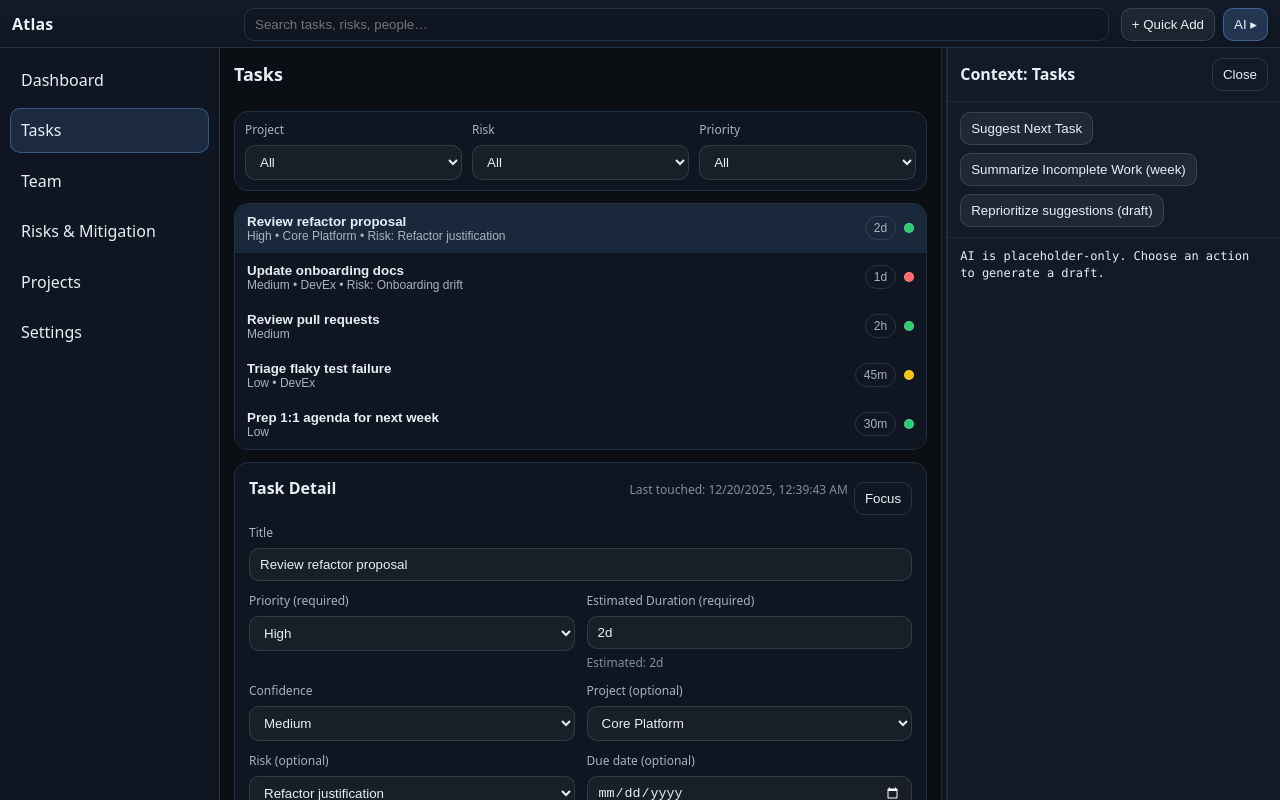
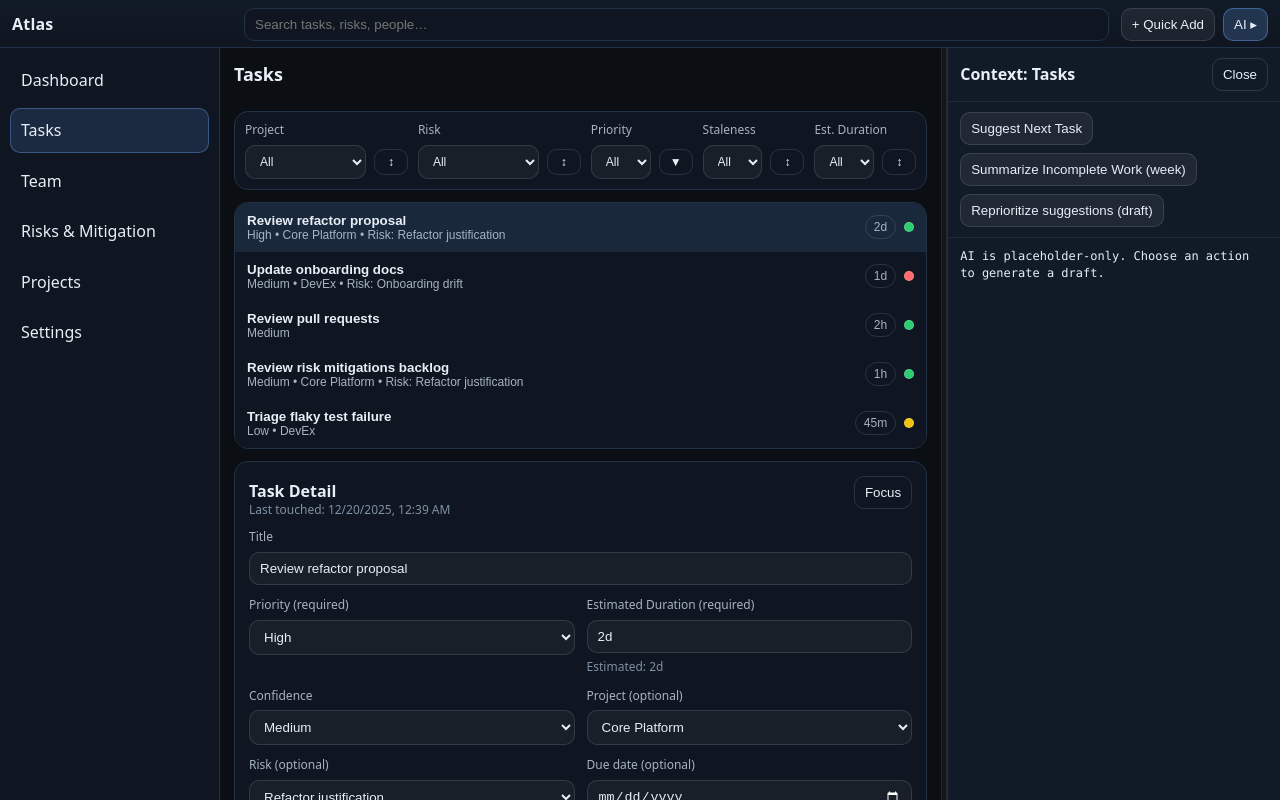
Before and after one commit to smithhe/Atlas, a React (Vite) app in the folder src/atlas.ui/: page /#/tasks in a window 1280 px wide. Shown: the top 800 px of the page. Built offline with nearby package versions, Linux system fonts and the light colour scheme.

Commit message:
Added sorting and more filter options

```diff
--- a/src/atlas.ui/src/App.css
+++ b/src/atlas.ui/src/App.css
@@ -275,6 +275,7 @@
   overflow: hidden;
   display: -webkit-box;
   -webkit-box-orient: vertical;
+  line-clamp: 2;
   -webkit-line-clamp: 2;
 }
 
@@ -291,6 +292,7 @@
   overflow: hidden;
   display: -webkit-box;
   -webkit-box-orient: vertical;
+  line-clamp: 2;
   -webkit-line-clamp: 2;
 }
 
@@ -419,9 +421,31 @@
 
 .tasksFiltersRow {
   display: grid;
-  grid-template-columns: repeat(3, minmax(180px, 1fr));
+  grid-template-columns: minmax(0, 1.6fr) minmax(0, 1.6fr) minmax(0, 1fr) minmax(0, 1fr) minmax(0, 1fr);
   gap: 10px;
   align-items: end;
+}
+
+.fieldInline {
+  display: flex;
+  gap: 8px;
+  align-items: center;
+  width: 100%;
+}
+
+.selectCompact {
+  padding: 6px 8px;
+  font-size: 12px;
+  min-width: 0;
+  flex: 1 1 auto;
+}
+
+.btnIcon {
+  padding: 6px 8px;
+  min-width: 34px;
+  text-align: center;
+  font-size: 12px;
+  line-height: 1;
 }
 
 .tasksListRow {
--- a/src/atlas.ui/src/views/TasksView.tsx
+++ b/src/atlas.ui/src/views/TasksView.tsx
@@ -27,6 +27,29 @@ export function TasksView() {
   const [projectFilter, setProjectFilter] = useState<'All' | string>('All')
   const [riskFilter, setRiskFilter] = useState<'All' | string>('All')
   const [priorityFilter, setPriorityFilter] = useState<Priority | 'All'>('All')
+  const [stalenessFilter, setStalenessFilter] = useState<'All' | 'Fresh' | 'Warning' | 'Stale'>('All')
+  const [durationFilter, setDurationFilter] =
+    useState<'All' | '<=30m' | '<=2h' | '<=4h' | '<=1d' | '>1d' | 'Invalid'>('All')
+  const [sortBy, setSortBy] =
+    useState<'Priority' | 'Project' | 'Risk' | 'Staleness' | 'Estimated Duration' | 'Title'>('Priority')
+  const [sortDir, setSortDir] = useState<'Asc' | 'Desc'>('Desc')
+
+  function sortButtonGlyph(category: typeof sortBy) {
+    if (sortBy !== category) return '↕'
+    return sortDir === 'Asc' ? '▲' : '▼'
+  }
+
+  function toggleSort(category: typeof sortBy) {
+    if (sortBy === category) {
+      setSortDir((d) => (d === 'Asc' ? 'Desc' : 'Asc'))
+      return
+    }
+
+    setSortBy(category)
+    // Reasonable defaults per category.
+    if (category === 'Project' || category === 'Risk' || category === 'Title') setSortDir('Asc')
+    else setSortDir('Desc')
+  }
 
   useEffect(() => {
     ai.setContext('Context: Tasks', [
@@ -37,13 +60,83 @@ export function TasksView() {
   }, [ai.setContext])
 
   const filtered = useMemo(() => {
+    const staleDays = settings.staleDays
+    const warnStart = Math.max(1, staleDays - 2)
+
     return tasks.filter((t) => {
       if (priorityFilter !== 'All' && t.priority !== priorityFilter) return false
       if (projectFilter !== 'All' && (t.project ?? '') !== projectFilter) return false
       if (riskFilter !== 'All' && (t.risk ?? '') !== riskFilter) return false
+
+      const days = daysSince(t.lastTouchedIso)
+      const bucket = days >= staleDays ? 'Stale' : days >= warnStart ? 'Warning' : 'Fresh'
+      if (stalenessFilter !== 'All' && bucket !== stalenessFilter) return false
+
+      const parsed = parseDurationText(t.estimatedDurationText)
+      const mins = parsed?.totalMinutes ?? null
+      if (durationFilter === 'Invalid') return mins === null
+      if (durationFilter !== 'All') {
+        if (mins === null) return false
+        if (durationFilter === '<=30m' && mins > 30) return false
+        if (durationFilter === '<=2h' && mins > 120) return false
+        if (durationFilter === '<=4h' && mins > 240) return false
+        if (durationFilter === '<=1d' && mins > 1440) return false
+        if (durationFilter === '>1d' && mins <= 1440) return false
+      }
+
       return true
     })
-  }, [priorityFilter, projectFilter, riskFilter, tasks])
+  }, [durationFilter, priorityFilter, projectFilter, riskFilter, settings.staleDays, stalenessFilter, tasks])
+
+  const filteredSorted = useMemo(() => {
+    const staleDays = settings.staleDays
+    const warnStart = Math.max(1, staleDays - 2)
+    const dir = sortDir === 'Asc' ? 1 : -1
+
+    function priorityRank(p: Priority) {
+      switch (p) {
+        case 'Critical':
+          return 4
+        case 'High':
+          return 3
+        case 'Medium':
+          return 2
+        case 'Low':
+          return 1
+      }
+    }
+
+    function cmp(a: Task, b: Task) {
+      if (sortBy === 'Priority') return (priorityRank(a.priority) - priorityRank(b.priority)) * dir
+      if (sortBy === 'Project') return ((a.project ?? '').localeCompare(b.project ?? '')) * dir
+      if (sortBy === 'Risk') return ((a.risk ?? '').localeCompare(b.risk ?? '')) * dir
+      if (sortBy === 'Title') return a.title.localeCompare(b.title) * dir
+      if (sortBy === 'Estimated Duration') {
+        const am = parseDurationText(a.estimatedDurationText)?.totalMinutes
+        const bm = parseDurationText(b.estimatedDurationText)?.totalMinutes
+        if (am == null && bm == null) return 0
+        if (am == null) return 1
+        if (bm == null) return -1
+        return (am - bm) * dir
+      }
+
+      // Staleness: compare by bucket then by age in days.
+      const ad = daysSince(a.lastTouchedIso)
+      const bd = daysSince(b.lastTouchedIso)
+      const ab = ad >= staleDays ? 3 : ad >= warnStart ? 2 : 1
+      const bb = bd >= staleDays ? 3 : bd >= warnStart ? 2 : 1
+      if (ab !== bb) return (ab - bb) * dir
+      return (ad - bd) * dir
+    }
+
+    return filtered
+      .map((t, i) => ({ t, i }))
+      .sort((a, b) => {
+        const c = cmp(a.t, b.t)
+        return c !== 0 ? c : a.i - b.i
+      })
+      .map((x) => x.t)
+  }, [filtered, settings.staleDays, sortBy, sortDir])
 
   const isFocusMode = !!taskId
 
@@ -65,7 +158,7 @@ export function TasksView() {
     if (!el) return
     if (isFocusMode) return
 
-    if (filtered.length <= 5) {
+    if (filteredSorted.length <= 5) {
       setListMaxHeightPx(undefined)
       return
     }
@@ -76,7 +169,7 @@ export function TasksView() {
     const sumHeights = rows.reduce((sum, r) => sum + r.getBoundingClientRect().height, 0)
     // Small padding so borders don't clip.
     setListMaxHeightPx(Math.ceil(sumHeights + 2))
-  }, [filtered.length, isFocusMode])
+  }, [filteredSorted.length, isFocusMode])
 
   return (
     <div className="page">
@@ -87,7 +180,8 @@ export function TasksView() {
           <section className="card tight tasksFiltersRow" aria-label="Task filters">
             <label className="field">
               <div className="fieldLabel">Project</div>
-              <select className="select" value={projectFilter} onChange={(e) => setProjectFilter(e.target.value)}>
+              <div className="fieldInline">
+                <select className="select selectCompact" value={projectFilter} onChange={(e) => setProjectFilter(e.target.value)}>
                   <option value="All">All</option>
                   <option value="">(None)</option>
                   {projectOptions.map((p) => (
@@ -96,11 +190,16 @@ export function TasksView() {
                     </option>
                   ))}
                 </select>
+                <button type="button" className="btn btnGhost btnIcon" title="Sort by Project" onClick={() => toggleSort('Project')}>
+                  {sortButtonGlyph('Project')}
+                </button>
+              </div>
             </label>
 
             <label className="field">
               <div className="fieldLabel">Risk</div>
-              <select className="select" value={riskFilter} onChange={(e) => setRiskFilter(e.target.value)}>
+              <div className="fieldInline">
+                <select className="select selectCompact" value={riskFilter} onChange={(e) => setRiskFilter(e.target.value)}>
                   <option value="All">All</option>
                   <option value="">(None)</option>
                   {riskOptions.map((r) => (
@@ -109,12 +208,17 @@ export function TasksView() {
                     </option>
                   ))}
                 </select>
+                <button type="button" className="btn btnGhost btnIcon" title="Sort by Risk" onClick={() => toggleSort('Risk')}>
+                  {sortButtonGlyph('Risk')}
+                </button>
+              </div>
             </label>
 
             <label className="field">
               <div className="fieldLabel">Priority</div>
+              <div className="fieldInline">
                 <select
-                className="select"
+                  className="select selectCompact"
                   value={priorityFilter}
                   onChange={(e) => setPriorityFilter(e.target.value as Priority | 'All')}
                 >
@@ -124,6 +228,56 @@ export function TasksView() {
                   <option value="High">High</option>
                   <option value="Critical">Critical</option>
                 </select>
+                <button type="button" className="btn btnGhost btnIcon" title="Sort by Priority" onClick={() => toggleSort('Priority')}>
+                  {sortButtonGlyph('Priority')}
+                </button>
+              </div>
+            </label>
+
+            <label className="field">
+              <div className="fieldLabel">Staleness</div>
+              <div className="fieldInline">
+                <select
+                  className="select selectCompact"
+                  value={stalenessFilter}
+                  onChange={(e) => setStalenessFilter(e.target.value as any)}
+                >
+                  <option value="All">All</option>
+                  <option value="Fresh">Fresh</option>
+                  <option value="Warning">Getting close</option>
+                  <option value="Stale">Stale</option>
+                </select>
+                <button type="button" className="btn btnGhost btnIcon" title="Sort by Staleness" onClick={() => toggleSort('Staleness')}>
+                  {sortButtonGlyph('Staleness')}
+                </button>
+              </div>
+            </label>
+
+            <label className="field">
+              <div className="fieldLabel">Est. Duration</div>
+              <div className="fieldInline">
+                <select
+                  className="select selectCompact"
+                  value={durationFilter}
+                  onChange={(e) => setDurationFilter(e.target.value as any)}
+                >
+                  <option value="All">All</option>
+                  <option value="<=30m">≤ 30m</option>
+                  <option value="<=2h">≤ 2h</option>
+                  <option value="<=4h">≤ 4h</option>
+                  <option value="<=1d">≤ 1d</option>
+                  <option value=">1d">&gt; 1d</option>
+                  <option value="Invalid">Invalid</option>
+                </select>
+                <button
+                  type="button"
+                  className="btn btnGhost btnIcon"
+                  title="Sort by Estimated Duration"
+                  onClick={() => toggleSort('Estimated Duration')}
+                >
+                  {sortButtonGlyph('Estimated Duration')}
+                </button>
+              </div>
             </label>
 
           </section>
@@ -138,8 +292,7 @@ export function TasksView() {
             }}
             style={listMaxHeightPx ? { maxHeight: `${listMaxHeightPx}px` } : undefined}
           >
-            {filtered.map((t) => {
-              const stale = daysSince(t.lastTouchedIso) >= settings.staleDays
+            {filteredSorted.map((t) => {
               const days = daysSince(t.lastTouchedIso)
               const activity =
                 days >= settings.staleDays ? 'red' : days >= Math.max(1, settings.staleDays - 2) ? 'yellow' : 'green'
@@ -174,7 +327,7 @@ export function TasksView() {
                 </button>
               )
             })}
-            {filtered.length === 0 ? <div className="muted pad">No tasks match your filters.</div> : null}
+            {filteredSorted.length === 0 ? <div className="muted pad">No tasks match your filters.</div> : null}
           </section>
         ) : null}
 
@@ -224,6 +377,17 @@ function TaskDetail({
     dispatch({ type: 'updateTask', task: { ...task, ...patch } })
   }
 
+  function formatLastTouched(iso: string) {
+    const d = new Date(iso)
+    return d.toLocaleString(undefined, {
+      year: 'numeric',
+      month: 'numeric',
+      day: 'numeric',
+      hour: 'numeric',
+      minute: '2-digit',
+    })
+  }
+
   const estimateParsed = parseDurationText(task.estimatedDurationText)
   const estimatePreview = estimateParsed ? formatDurationFromMinutes(estimateParsed.totalMinutes) : 'Invalid'
   const actualParsed = parseDurationText(task.actualDurationText ?? '')
@@ -232,11 +396,12 @@ function TaskDetail({
   return (
     <div className="card pad">
       <div className="detailHeader">
+        <div>
           <div className="detailTitle">Task Detail</div>
-        <div className="rowTiny">
           <div className="mutedSmall">
-            Last touched: {new Date(task.lastTouchedIso).toLocaleString()}
+            Last touched: {formatLastTouched(task.lastTouchedIso)}
             {stale ? ` • stale` : ''}
+          </div>
         </div>
         {isFocusMode ? (
           <button className="btn btnGhost" onClick={onExitFocus}>
@@ -247,7 +412,6 @@ function TaskDetail({
             Focus
           </button>
         )}
-        </div>
       </div>
 
       <div className="fieldGrid2">
```
Lines whose indentation alone changed are shown as unchanged.
